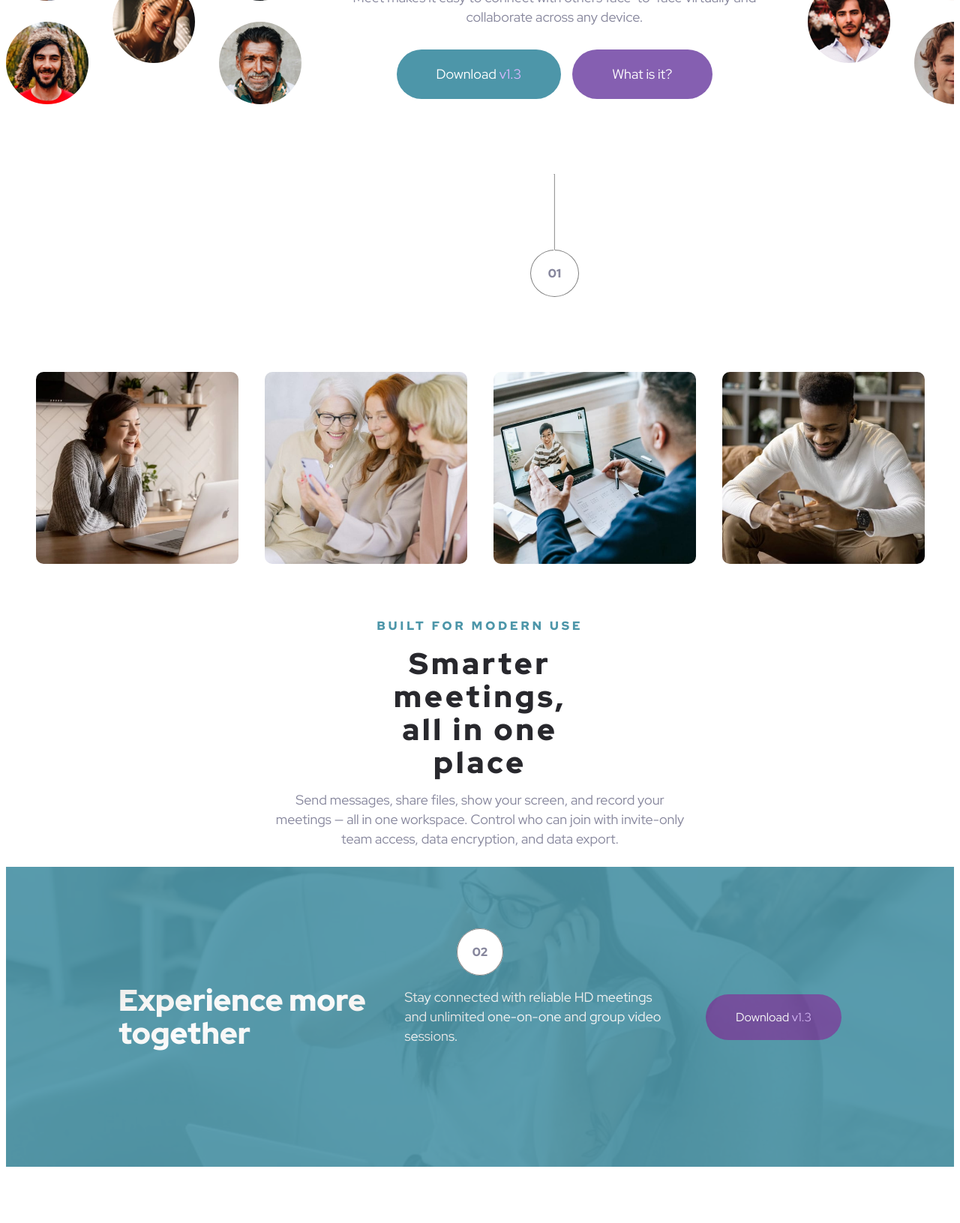
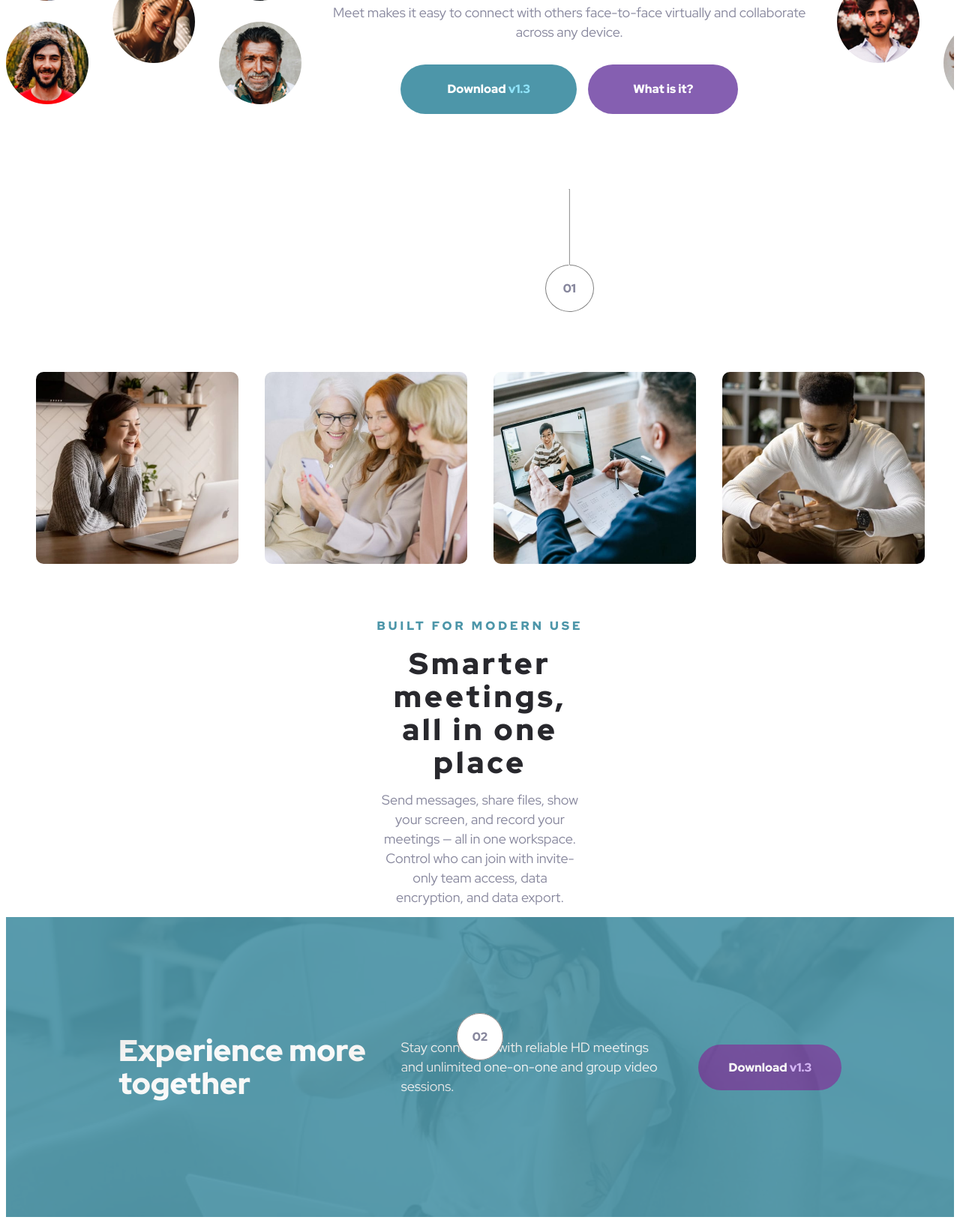
Before and after one commit to dickAbbey/meet-app, a plain HTML site: page index.html in a window 1280 px wide. Shown: the part 305-1936 px from the top of the page at 75% size. Before the commit the page ends 1869 px from the top, so only its background shows below. Drawn offline with Linux system fonts and the light colour scheme.

Commit message:
Responsiveness v1

```diff
--- a/index.html
+++ b/index.html
@@ -36,11 +36,13 @@
 
         <div id="hero-buttons">
           <div id="hero-button-left">
-            <a id="btn-link" href="#">Download <span class="btn-version"> v1.3 </span></a>
+            Download <span class="btn-version"> v1.3 </span>
+            <!-- <a id="btn-link" href="#">Download <span class="btn-version"> v1.3 </span></a> -->
           </div>
 
           <div id="hero-button-right">
-            <a id="btn-link" href="#"> What is it? </a>
+            What is it?
+            <!-- <a id="btn-link" href="#"> What is it? </a> -->
           </div>
         </div>
 
@@ -97,7 +99,7 @@
       </div>
 
       <div id="experience-right-button">
-        <a id="btn-link" href="#">Download <span class="btn-version"> v1.3 </span> </span></a>
+        <a id="btn-link" href="#">Download <span class="btn-version-footer"> v1.3 </span> </span></a>
 
       </div>
 
--- a/stylesheet.css
+++ b/stylesheet.css
@@ -212,8 +212,8 @@ body{
         border-radius: 50px;
         color: white;
         font-family: 'Red Hat Display', sans-serif;
-        font-size: 18px;
-        font-weight: 400;
+        font-size: 16px;
+        font-weight: 900;
         line-height: 26px;
     }
 
@@ -222,9 +222,11 @@ body{
         padding: 15px 20px;
         border-radius: 40px;
         color: white;
-        font-size: 18px;
-        font-weight: 400;
-        line-height: 26px;
+        font-family: 'Red Hat Display', sans-serif;
+        font-size: 16px;
+        font-weight: 900;
+        line-height: 26px;
+        cursor: pointer;
     }
 
     #btn-link{
@@ -242,8 +244,9 @@ body{
         padding: 15px 20px;
         border-radius: 40px;
         color: white;
-        font-size: 18px;
-        font-weight: 400;
+        font-family: 'Red Hat Display', sans-serif;
+        font-size: 16px;
+        font-weight: 900;
         line-height: 26px;
     }
 
@@ -252,9 +255,11 @@ body{
         padding: 15px 20px;
         border-radius: 50px;
         color: white;
-        font-size: 18px;
-        font-weight: 400;
-        line-height: 26px;
+        font-family: 'Red Hat Display', sans-serif;
+        font-size: 16px;
+        font-weight: 900;
+        line-height: 26px;
+        cursor: pointer;
     }
 
 
@@ -386,6 +391,8 @@ body{
         border-radius: 50px;
         color: white;
         font-family: 'Red Hat Display', sans-serif;
+        font-size: 16px;
+        font-weight: 900;
     }
 
     #experience-right-button:hover{
@@ -396,7 +403,13 @@ body{
         border-radius: 50px;
         color: white !important;
         font-family: 'Red Hat Display', sans-serif;
+        font-size: 16px;
+        font-weight: 900;
         cursor: pointer;
+    }
+
+    .btn-version-footer{
+        color: #D9B8FF !important;
     }
 }
 
@@ -510,8 +523,8 @@ body{
         border-radius: 50px;
         color: white;
         font-family: 'Red Hat Display', sans-serif;
-        font-size: 18px;
-        font-weight: 400;
+        font-size: 16px;
+        font-weight: 900;
         line-height: 26px;
     }
 
@@ -520,9 +533,11 @@ body{
         padding: 15px 20px;
         border-radius: 40px;
         color: white;
-        font-size: 18px;
-        font-weight: 400;
-        line-height: 26px;
+        font-family: 'Red Hat Display', sans-serif;
+        font-size: 16px;
+        font-weight: 900;
+        line-height: 26px;
+        cursor: pointer;
     }
 
     #btn-link{
@@ -540,8 +555,9 @@ body{
         padding: 15px 20px;
         border-radius: 40px;
         color: white;
-        font-size: 18px;
-        font-weight: 400;
+        font-family: 'Red Hat Display', sans-serif;
+        font-size: 16px;
+        font-weight: 900;
         line-height: 26px;
     }
 
@@ -550,9 +566,11 @@ body{
         padding: 15px 20px;
         border-radius: 50px;
         color: white;
-        font-size: 18px;
-        font-weight: 400;
-        line-height: 26px;
+        font-family: 'Red Hat Display', sans-serif;
+        font-size: 16px;
+        font-weight: 900;
+        line-height: 26px;
+        cursor: pointer;
     }
 
 
@@ -683,6 +701,8 @@ body{
         border-radius: 50px;
         color: white;
         font-family: 'Red Hat Display', sans-serif;
+        font-size: 16px;
+        font-weight: 900;
     }
 
     #experience-right-button:hover{
@@ -693,7 +713,13 @@ body{
         border-radius: 50px;
         color: white !important;
         font-family: 'Red Hat Display', sans-serif;
+        font-size: 16px;
+        font-weight: 900;
         cursor: pointer;
+    }
+
+    .btn-version-footer{
+        color: #D9B8FF !important;
     }
 }
 
@@ -735,6 +761,10 @@ body{
         align-items: center;
         /* justify-content: space-evenly; */
         text-align: center;
+    }
+
+    .btn-version-footer{
+        color: #D9B8FF !important;
     }
 }
 
@@ -877,6 +907,10 @@ body{
         margin-top: 660px !important;
         background: url("assets/desktop/image-footer.jpg") top/cover no-repeat;
     }
+
+    .btn-version-footer{
+        color: #D9B8FF !important;
+    }
 }
 
 /* Small devices (landscape phones, 576px and up) */
@@ -938,8 +972,8 @@ body{
         border-radius: 50px;
         color: white;
         font-family: 'Red Hat Display', sans-serif;
-        font-size: 18px;
-        font-weight: 400;
+        font-size: 16px;
+        font-weight: 900;
         line-height: 26px;
     }
 
@@ -948,9 +982,11 @@ body{
         padding: 20px 30px;
         border-radius: 50px;
         color: white;
-        font-size: 18px;
-        font-weight: 400;
-        line-height: 26px;
+        font-family: 'Red Hat Display', sans-serif;
+        font-size: 16px;
+        font-weight: 900;
+        line-height: 26px;
+        cursor: pointer;
     }
 
     #btn-link{
@@ -968,8 +1004,9 @@ body{
         padding: 20px 30px;
         border-radius: 50px;
         color: white;
-        font-size: 18px;
-        font-weight: 400;
+        font-family: 'Red Hat Display', sans-serif;
+        font-size: 16px;
+        font-weight: 900;
         line-height: 26px;
     }
 
@@ -978,9 +1015,11 @@ body{
         padding: 20px 30px;
         border-radius: 50px;
         color: white;
-        font-size: 18px;
-        font-weight: 400;
-        line-height: 26px;
+        font-family: 'Red Hat Display', sans-serif;
+        font-size: 16px;
+        font-weight: 900;
+        line-height: 26px;
+        cursor: pointer;
     }
 
 
@@ -1109,6 +1148,8 @@ body{
         border-radius: 50px;
         color: white;
         font-family: 'Red Hat Display', sans-serif;
+        font-size: 16px;
+        font-weight: 900;
     }
 
     #experience-right-button:hover{
@@ -1119,7 +1160,13 @@ body{
         border-radius: 50px;
         color: white !important;
         font-family: 'Red Hat Display', sans-serif;
+        font-size: 16px;
+        font-weight: 900;
         cursor: pointer;
+    }
+
+    .btn-version-footer{
+        color: #D9B8FF !important;
     }
 }
 
@@ -1191,8 +1238,9 @@ body{
         border-radius: 50px;
         color: white;
         font-family: 'Red Hat Display', sans-serif;
-        font-size: 18px;
-        font-weight: 400;
+        font-size: 16px;
+        font-weight: 900;
+        font-weight: 900;
         line-height: 26px;
     }
 
@@ -1201,9 +1249,11 @@ body{
         padding: 20px 30px;
         border-radius: 50px;
         color: white;
-        font-size: 18px;
-        font-weight: 400;
-        line-height: 26px;
+        font-family: 'Red Hat Display', sans-serif;
+        font-size: 16px;
+        font-weight: 900;
+        line-height: 26px;
+        cursor: pointer;
     }
 
     #btn-link{
@@ -1220,8 +1270,9 @@ body{
         padding: 20px 30px;
         border-radius: 50px;
         color: white;
-        font-size: 18px;
-        font-weight: 400;
+        font-family: 'Red Hat Display', sans-serif;
+        font-size: 16px;
+        font-weight: 900;
         line-height: 26px;
     }
 
@@ -1230,9 +1281,11 @@ body{
         padding: 20px 30px;
         border-radius: 50px;
         color: white;
-        font-size: 18px;
-        font-weight: 400;
-        line-height: 26px;
+        font-family: 'Red Hat Display', sans-serif;
+        font-size: 16px;
+        font-weight: 900;
+        line-height: 26px;
+        cursor: pointer;
     }
 
 
@@ -1355,14 +1408,6 @@ body{
     }
 
     #experience-right-button{
-        background-color: var(--mauve) ;
-        padding: 20px 40px;
-        border-radius: 50px;
-        color: white;
-        font-weight: 400;
-    }
-
-    #experience-right-button{
         opacity: 1 !important;
         /* background-color:var(--mauve) ; */
         background-color: #6e479b;
@@ -1370,6 +1415,8 @@ body{
         border-radius: 50px;
         color: white;
         font-family: 'Red Hat Display', sans-serif;
+        font-size: 16px;
+        font-weight: 900;
     }
 
     #experience-right-button:hover{
@@ -1380,7 +1427,13 @@ body{
         border-radius: 50px;
         color: white !important;
         font-family: 'Red Hat Display', sans-serif;
+        font-size: 16px;
+        font-weight: 900;
         cursor: pointer;
+    }
+
+    .btn-version-footer{
+        color: #D9B8FF !important;
     }
 }
 
@@ -1444,6 +1497,10 @@ body{
         height: 40vh;
         background: url("assets/desktop/image-footer.jpg") top/cover no-repeat;
     }
+
+    .btn-version-footer{
+        color: #D9B8FF !important;
+    }
 }
 
  /* Large devices (desktops, 992px and up) */
@@ -1506,8 +1563,8 @@ body{
         border-radius: 50px;
         color: white;
         font-family: 'Red Hat Display', sans-serif;
-        font-size: 18px;
-        font-weight: 400;
+        font-size: 16px;
+        font-weight: 900;
         line-height: 26px;
     }
 
@@ -1516,9 +1573,11 @@ body{
         padding: 20px 30px;
         border-radius: 50px;
         color: white;
-        font-size: 18px;
-        font-weight: 400;
-        line-height: 26px;
+        font-size: 16px;
+        font-family: 'Red Hat Display', sans-serif ;
+        font-weight: 900;
+        line-height: 26px;
+        cursor: pointer;
     }
 
     #btn-link{
@@ -1535,8 +1594,9 @@ body{
         padding: 20px 30px;
         border-radius: 50px;
         color: white;
-        font-size: 18px;
-        font-weight: 400;
+        font-family: 'Red Hat Display', sans-serif;
+        font-size: 16px;
+        font-weight: 900;
         line-height: 26px;
     }
 
@@ -1545,9 +1605,11 @@ body{
         padding: 20px 30px;
         border-radius: 50px;
         color: white;
-        font-size: 18px;
-        font-weight: 400;
-        line-height: 26px;
+        font-family: 'Red hat Display', sans-serif;
+        font-size: 16px;
+        font-weight: 900;
+        line-height: 26px;
+        cursor: pointer;
     }
 
 
@@ -1672,7 +1734,8 @@ body{
         padding: 20px 40px;
         border-radius: 50px;
         color: white;
-        font-weight: 400;
+        font-size: 16px;
+        font-weight: 900;
         font-family: 'Red Hat Display', sans-serif;
         margin-right: 100px !important;
     }
@@ -1684,8 +1747,13 @@ body{
         padding: 20px 40px;
         border-radius: 50px;
         color: white !important;
+        font-weight: 900;
+        font-size: 16px;
         font-family: 'Red Hat Display', sans-serif;
         cursor: pointer;
+    }
+    .btn-version-footer{
+        color: #D9B8FF !important;
     }
 }
 
@@ -1812,6 +1880,10 @@ body{
         font-family: 'Red Hat Display', sans-serif;
         cursor: pointer;
     }
+
+    .btn-version-footer{
+        color: #D9B8FF !important;
+    }
 }
 
 /*  X-Large devices (large desktops, 1200px and up) */
@@ -1826,7 +1898,7 @@ body{
     #hero-middle{
         margin: auto;
         text-align: center;
-        padding: 5px 20px !important;
+        padding: 5px 7px !important;
         color:#28282D;
         width: 100% !important;
     }
@@ -1847,8 +1919,8 @@ body{
 
 
     #hero-head{
-        font-size: 54px;
-        line-height: 54px;
+        font-size: 64px !important;
+        line-height: 64px;
         font-family: 'Red Hat Display', sans-serif;
         font-weight: 900;
     }
@@ -1875,8 +1947,8 @@ body{
         border-radius: 50px;
         color: white;
         font-family: 'Red Hat Display', sans-serif;
-        font-size: 18px;
-        font-weight: 400;
+        font-size: 16px;
+        font-weight: 900;
         line-height: 26px;
     }
 
@@ -1885,9 +1957,12 @@ body{
         padding: 20px 30px;
         border-radius: 50px;
         color: white;
-        font-size: 18px;
-        font-weight: 400;
-        line-height: 26px;
+        font-family: 'Red Hat Display', sans-serif;
+        font-size: 16px;
+        font-weight: 900;
+        font-size: 16px;
+        line-height: 26px;
+        cursor: pointer;
     }
 
     #btn-link{
@@ -1896,7 +1971,7 @@ body{
     }
 
     .btn-version{
-        color:#8FE3F9;
+        color:#8FE3F9 !important;
     }
 
     #hero-button-right{
@@ -1904,8 +1979,9 @@ body{
         padding: 20px 30px;
         border-radius: 50px;
         color: white;
-        font-size: 18px;
-        font-weight: 400;
+        font-family: 'Red Hat Display', sans-serif;
+        font-size: 16px;
+        font-weight: 900;
         line-height: 26px;
     }
 
@@ -1914,9 +1990,11 @@ body{
         padding: 20px 30px;
         border-radius: 50px;
         color: white;
-        font-size: 18px;
-        font-weight: 400;
-        line-height: 26px;
+        font-family: 'Red Hat Display', sans-serif;
+        font-size: 16px;
+        font-weight: 900;
+        line-height: 26px;
+        cursor: pointer;
     }
 
 
@@ -1937,7 +2015,7 @@ body{
     }
 
     .meeting-section{
-        height: 90vh;
+        height: 100vh !important;
         text-align: center;
     }
 
@@ -1979,7 +2057,7 @@ body{
         font-size: 18px;
         line-height: 26px;
         font-weight:500;
-        margin: 15px 350px;
+        margin: 15px 500px 100px 500px;
     }
 
     #pagination-thin-line{
@@ -2007,7 +2085,7 @@ body{
         position: relative;
         opacity: 0.999 !important;
         z-index: 1;
-        margin-top: -60px !important;
+        margin-top: -73px !important;
         height: 50vh;
         background: url("assets/desktop/image-footer.jpg") top/cover no-repeat;
     }
@@ -2048,6 +2126,8 @@ body{
         border-radius: 50px;
         color: white;
         font-family: 'Red Hat Display', sans-serif;
+        font-weight: 900;
+        font-size: 16px;
     }
 
     #experience-right-button:hover{
@@ -2058,10 +2138,12 @@ body{
         border-radius: 50px;
         color: white !important;
         font-family: 'Red Hat Display', sans-serif;
+        font-weight: 900;
+        font-size: 16px;
         cursor: pointer;
     }
 
-    .btn-version{
-        color: #D9B8FF;
+    .btn-version-footer{
+        color: #D9B8FF !important;
     }
 }
```
